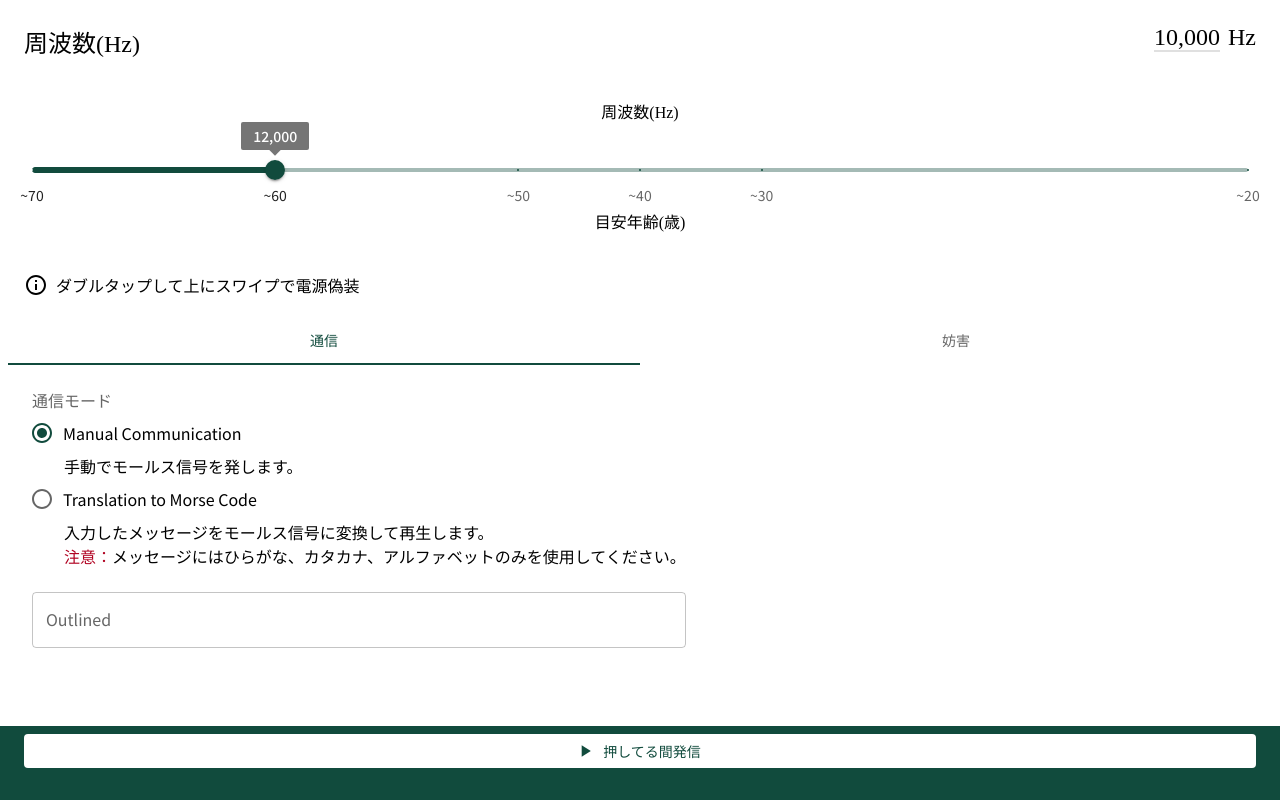
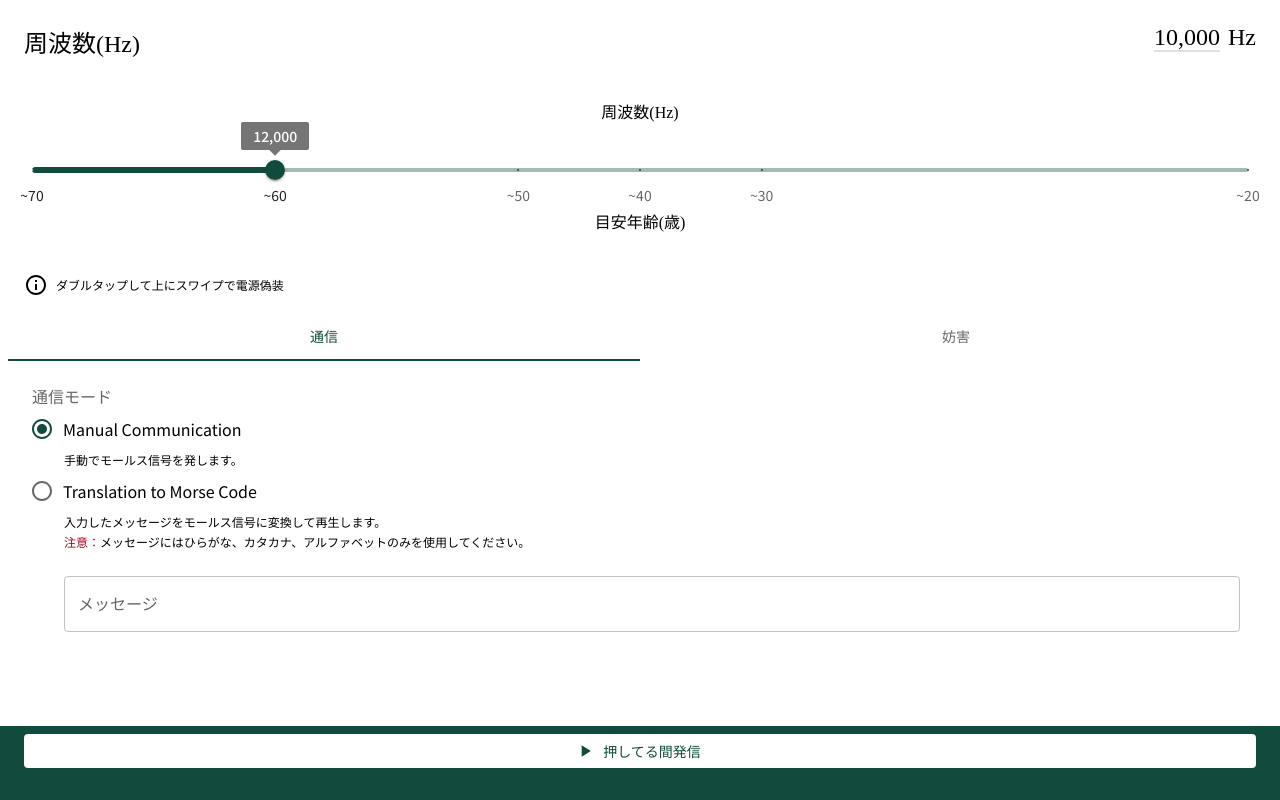
Before and after one commit to nagohachi/tsukutte-asobu2023, a React (Vite) app: page / in a window 1280 px wide. Built offline with nearby package versions, Linux system fonts and the light colour scheme.

Commit message:
文字サイズ変更とテキストボックスのスタイル調整

```diff
--- a/src/App.tsx
+++ b/src/App.tsx
@@ -13,14 +13,20 @@ import InfoOutlinedIcon from "@mui/icons-material/InfoOutlined";
 
 function App() {
   const theme = createTheme(themeOptions);
-  const [isCamouflage, setIsCamouflage] = useState(false);
+  // const [isCamouflage, setIsCamouflage] = useState(false);
 
   return (
     <ThemeProvider theme={theme}>
       <FrequencyBar />
-      <Grid container spacing={1} padding={2}>
+      <Grid
+        container
+        spacing={1}
+        padding={2}
+        sx={{ typography: "caption" }}
+        alignItems="center"
+      >
         <Grid item>
-          <InfoOutlinedIcon />
+          <InfoOutlinedIcon sx={{ display: "flex" }} />
         </Grid>
         <Grid item>ダブルタップして上にスワイプで電源偽装</Grid>
       </Grid>
--- a/src/MenuTabs.tsx
+++ b/src/MenuTabs.tsx
@@ -41,7 +41,7 @@ type ModeProps = {
 const NormalMode = ({ subMode, onClick }: ModeProps) => {
   return (
     <>
-      <FormControl>
+      <FormControl fullWidth>
         <FormLabel id="normal-mode-radio-buttons-group-label">
           通信モード
         </FormLabel>
@@ -57,20 +57,29 @@ const NormalMode = ({ subMode, onClick }: ModeProps) => {
             control={<Radio />}
             label="Manual Communication"
           />
-          <Box pl={4}> 手動でモールス信号を発します。</Box>
+          <Box pl={4} sx={{ typography: "caption" }}>
+            手動でモールス信号を発します。
+          </Box>
           <FormControlLabel
             value={"translation-to-morse-code"}
             control={<Radio />}
             label="Translation to Morse Code"
           />
-          <Box pl={4}>
+          <Box pl={4} sx={{ typography: "caption" }}>
             入力したメッセージをモールス信号に変換して再生します。
             <br />
             <span style={{ color: "#B00020" }}>注意：</span>
             メッセージにはひらがな、カタカナ、アルファベットのみを使用してください。
           </Box>
         </RadioGroup>
-        <TextField id="outlined-basic" label="Outlined" variant="outlined" />
+        <Box pl={4} pr={1}>
+          <TextField
+            id="outlined-basic"
+            label="メッセージ"
+            variant="outlined"
+            fullWidth
+          />
+        </Box>
       </FormControl>
     </>
   );
@@ -94,7 +103,7 @@ const SabotageMode = ({ subMode, onClick }: ModeProps) => {
             control={<Radio />}
             label="Abrasive Mosquitone"
           />
-          <Box pl={4}>
+          <Box pl={4} sx={{ typography: "caption" }}>
             不快感を与える高音を継続的に再生し、集中力を削ります。
           </Box>
           <FormControlLabel
@@ -102,7 +111,7 @@ const SabotageMode = ({ subMode, onClick }: ModeProps) => {
             control={<Radio />}
             label="Fake Listening Problems"
           />
-          <Box pl={4}>
+          <Box pl={4} sx={{ typography: "caption" }}>
             ダミーのリスニング音声を再生し、リスニングテストをかく乱します。
             <br />
             <span style={{ color: "#B00020" }}>注意：</span>
--- a/src/TextToMorse.tsx
+++ b/src/TextToMorse.tsx
@@ -4,7 +4,6 @@ import {
   frequency,
   spaceBetweenCharsMilliseconds
 } from "./Params";
-import Button from "@mui/material/Button";
 import PlayArrowIcon from "@mui/icons-material/PlayArrow";
 
 interface CharToMorseProps {
```
